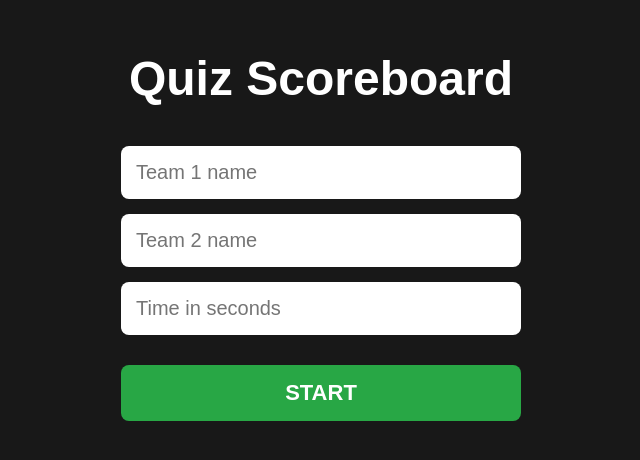
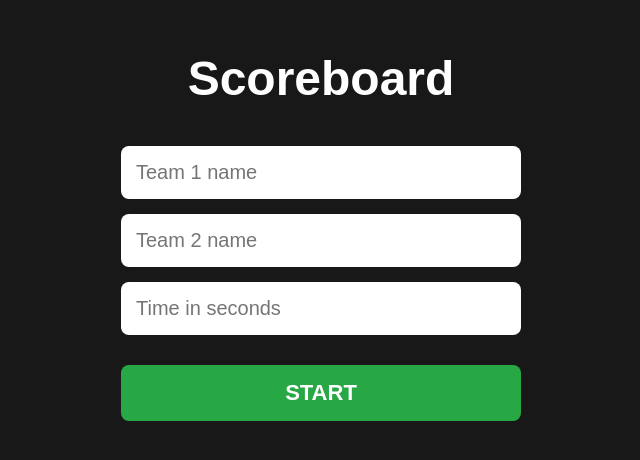
Before and after one commit to pyrony-X/Projects, a plain HTML site: page scoreboard/index.html in a window 1280 px wide. Shown: the part 180-640 px from the top of the page, without its empty margins (319-959 px from the left). Drawn offline with Linux system fonts and the light colour scheme.

Commit message:
Title changing
Removing Quiz from title.

```diff
--- a/scoreboard/index.html
+++ b/scoreboard/index.html
@@ -10,7 +10,7 @@
 <body>
 
     <div class="setup" id="setup">
-        <h1>Quiz Scoreboard</h1>
+        <h1>Scoreboard</h1>
 
         <input type="text" id="team1Name" placeholder="Team 1 name">
         <input type="text" id="team2Name" placeholder="Team 2 name">
```
